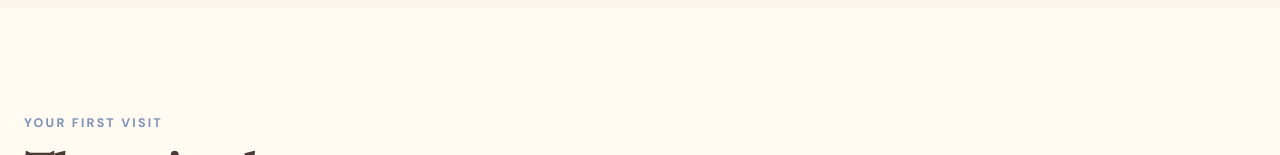
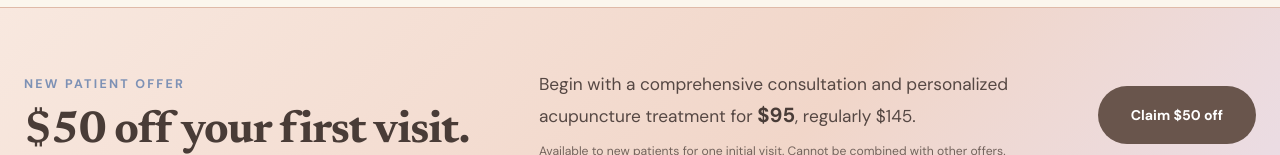
Before and after one commit to ryantao1114/springwell-website, a Next.js app: page /new-patients in a window 1280 px wide. Shown: the part 797-952 px from the top of the page. Built offline with nearby package versions, Linux system fonts and the light colour scheme; no server answers.

Commit message:
Add new patient offer to patient guide

```diff
--- a/app/new-patients/page.tsx
+++ b/app/new-patients/page.tsx
@@ -11,6 +11,7 @@ export const metadata: Metadata = { title: "New Patients | Springwell Acupunctur
 
 export default function NewPatientsPage(){return <PageShell>
   <section className={styles.hero}><div className={`container ${styles.heroGrid}`}><div><p className="eyebrow">New patients</p><h1>Your first visit, without the guesswork.</h1><p>Understand what happens, how to prepare, and what your visit costs before you schedule.</p><Link className="button button-primary" href={site.bookingUrl} target="_blank" rel="noreferrer">Book your first visit <ArrowIcon /></Link></div><div className={styles.heroImage}><Image src="/images/first-session-assessment.webp" alt="A thoughtful first-visit health assessment" fill priority sizes="(max-width: 800px) 100vw, 48vw" /></div></div></section>
+  <section className="care-new-patient-offer" aria-labelledby="new-patient-page-offer-title"><div className="container care-new-patient-offer-inner"><div><p className="eyebrow">New patient offer</p><h2 id="new-patient-page-offer-title">$50 off your first visit.</h2></div><div className="care-new-patient-offer-copy"><p>Begin with a comprehensive consultation and personalized acupuncture treatment for <strong>$95</strong>, regularly $145.</p><small>Available to new patients for one initial visit. Cannot be combined with other offers.</small></div><Link className="button button-primary" href={site.bookingUrl} target="_blank" rel="noreferrer">Claim $50 off <ArrowIcon /></Link></div></section>
   <section className={styles.section}><div className="container"><div className={styles.heading}><p className="eyebrow">Your first visit</p><h2>Three simple steps</h2></div><div className={styles.steps}><article><span>01</span><h3>Book online</h3><p>Choose an available initial appointment through our secure scheduling page.</p></article><article><span>02</span><h3>Complete your intake</h3><p>Share your concerns, health history, medications, and current care before arriving.</p></article><article><span>03</span><h3>Meet and begin treatment</h3><p>We review your goals, complete a focused assessment, and provide an individualized acupuncture treatment.</p></article></div></div></section>
   <section className={`${styles.section} ${styles.pricing}`}><div className={`container ${styles.priceGrid}`}><div><p className="eyebrow">Pricing</p><h2>Clear costs before you arrive</h2><p>Visits are unhurried and include time to discuss your response and next steps.</p></div><div className={styles.prices}><article><div><span>Initial visit</span><strong><CurrencyMark />145</strong></div><p>Consultation + acupuncture treatment · approximately 60–75 minutes</p></article><article><div><span>Follow-up visit</span><strong><CurrencyMark />95</strong></div><p>Progress review + acupuncture treatment · approximately 45–60 minutes</p></article><article><div><span>Cupping</span><strong><CurrencyMark />50</strong></div><p>Focused cupping session · approximately 30 minutes</p></article></div></div></section>
   <section className={styles.section}><div className={`container ${styles.prepareGrid}`}><div className={styles.prepareImage}><Image src="/images/first-session-rest.webp" alt="A patient resting comfortably during acupuncture" fill sizes="(max-width: 800px) 100vw, 45vw" /></div><div><p className="eyebrow">Before your appointment</p><h2>A little preparation helps.</h2><ul><li>Eat a light meal and stay hydrated before your visit.</li><li>Wear loose, comfortable clothing when possible.</li><li>Bring a list of medications and relevant diagnoses or procedures.</li><li>Continue prescribed care unless your medical provider advises otherwise.</li><li>Plan a few extra minutes for arrival and settling in.</li></ul><Link className="text-link" href="/faq">Read frequently asked questions <ArrowIcon /></Link></div></div></section>
```
